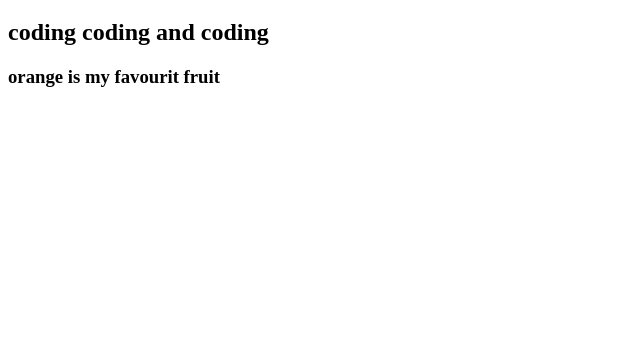
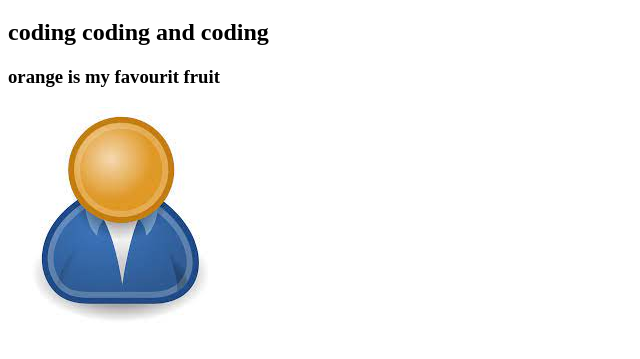
Before and after one commit to sadiaTanni/my-second-repo, a plain HTML site: page index.html in a window 1280 px wide. Shown: the part 61-420 px from the top of the page, without its empty margins (0-640 px from the left). Drawn offline with Linux system fonts and the light colour scheme.

Commit message:
image added

```diff
--- a/index.html
+++ b/index.html
@@ -11,6 +11,7 @@
     <h1>I love coding</h1>
     <h2>coding coding and coding</h2>
     <h3>orange is my favourit fruit</h3>
+    <img src="icon.jpg" alt="">
 
 </body>
 </html>
```
Also changed, not shown: icon.jpg (added).
